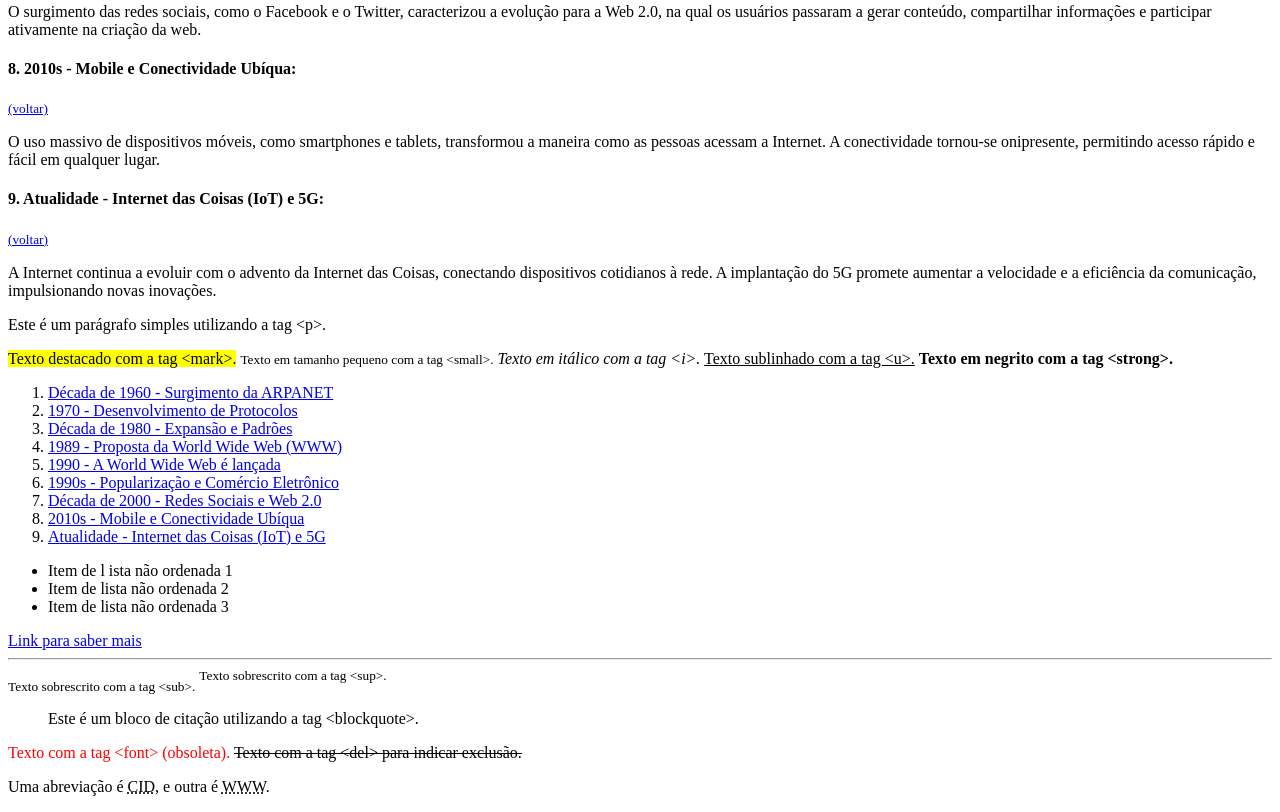
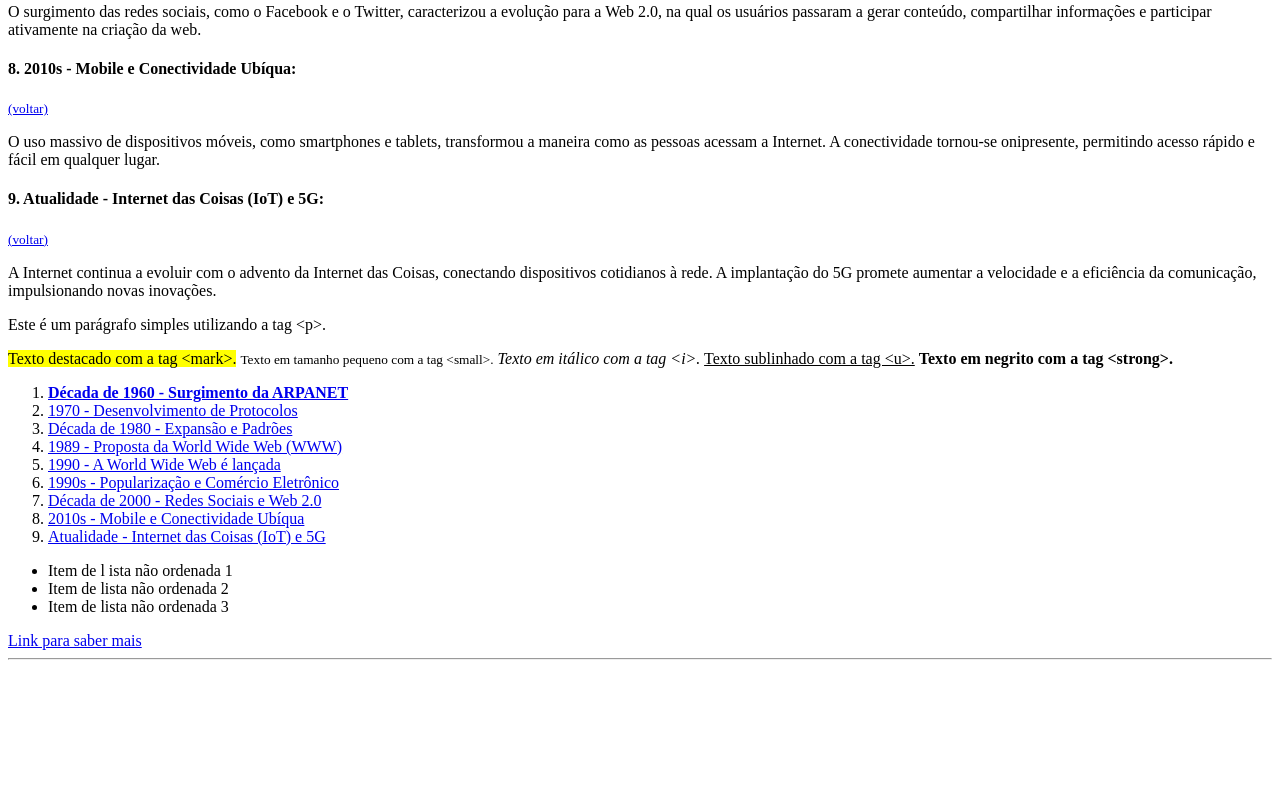
Before and after one commit to pauleandersonn/meuprimeirosite, a plain HTML site: page index.html in a window 1280 px wide. Shown: the part 1099-1911 px from the top of the page. After the commit the page ends 1767 px from the top, so only its background shows below. Drawn offline with Linux system fonts and the light colour scheme.

Commit message:
Meu primeiro Site - Mod

```diff
--- a/index.html
+++ b/index.html
@@ -89,7 +89,7 @@
     <strong>Texto em negrito com a tag &lt;strong&gt;.</strong>
 
     <ol>
-        <li><a href="#1960">Década de 1960 - Surgimento da ARPANET</a></li>
+        <li><a href="#1960"><strong>Década de 1960 - Surgimento da ARPANET</strong></a></li>
         <li><a href="#1970">1970 - Desenvolvimento de Protocolos </a></li>
         <li><a href="#1980">Década de 1980 - Expansão e Padrões</a></li>
         <li><a href="#1989"> 1989 - Proposta da World Wide Web (WWW)</a></li>
@@ -110,23 +110,5 @@
 
     <hr>
 
-    <sub>Texto sobrescrito com a tag &lt;sub&gt;.</sub>
-
-    <sup>Texto sobrescrito com a tag &lt;sup&gt;.</sup>
-
-    <blockquote>
-        Este é um bloco de citação utilizando a tag &lt;blockquote&gt;.
-    </blockquote>
-
-    <!-- A tag <font> é obsoleta no HTML5 e não é recomendada -->
-    <font color="red">Texto com a tag &lt;font&gt; (obsoleta).</font>
-
-    <del>Texto com a tag &lt;del&gt; para indicar exclusão.</del>
-
-    <p>
-        Uma abreviação é <abbr title="Código de Identificação">CID</abbr>,
-        e outra é <abbr title="World Wide Web">WWW</abbr>.
-    </p>
-
 </body>
 </html>
```
